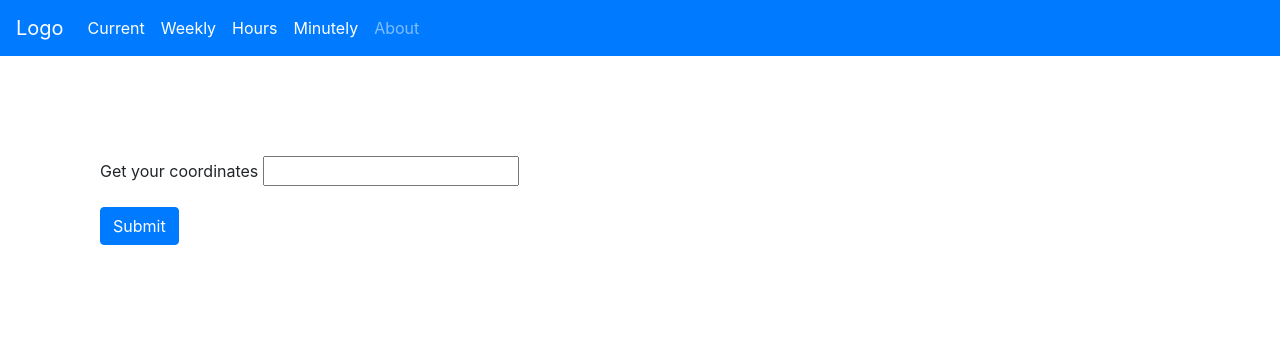
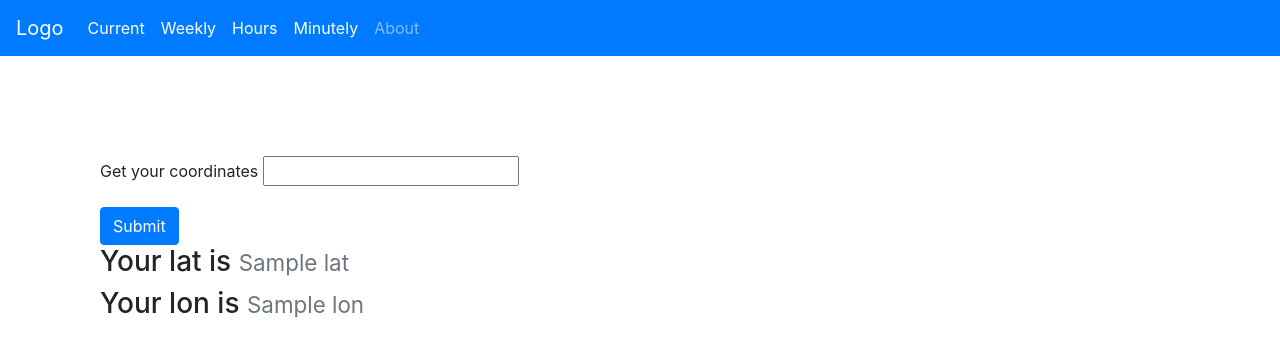
Before and after one commit to DiZiNnEs/weather-website-backend, a Django app: template weather/templates/weather/get_user_coordinates.html in a window 1280 px wide. Shown: the top 357 px of the page. Run offline with Django 3.2, Linux system fonts and the light colour scheme; the template is opened without the code that fills it: most values are stand-ins (such as "Sample title", 1, 10 or a date in 2020); form fields are guessed from the names that the template uses; some libraries are stand-ins or nearby versions.

Commit message:
feat(weather): add get lot and lot of user to template

```diff
--- a/weather/templates/weather/get_user_coordinates.html
+++ b/weather/templates/weather/get_user_coordinates.html
@@ -13,7 +13,16 @@
             <label for="exampleInputEmail1">Get your coordinates</label>
             {{ form.name }}
         </div>
+        <button type="submit" class="btn btn-primary">Submit</button>
+        <br>
 
-        <button type="submit" class="btn btn-primary">Submit</button>
+        <h3>
+            Your lat is
+            <small class="text-muted">{{ lan_and_lon.lat }}</small>
+        </h3>
+        <h3>
+            Your lon is
+            <small class="text-muted">{{ lan_and_lon.lon }}</small>
+        </h3>
     </form>
 {% endblock %}
```
